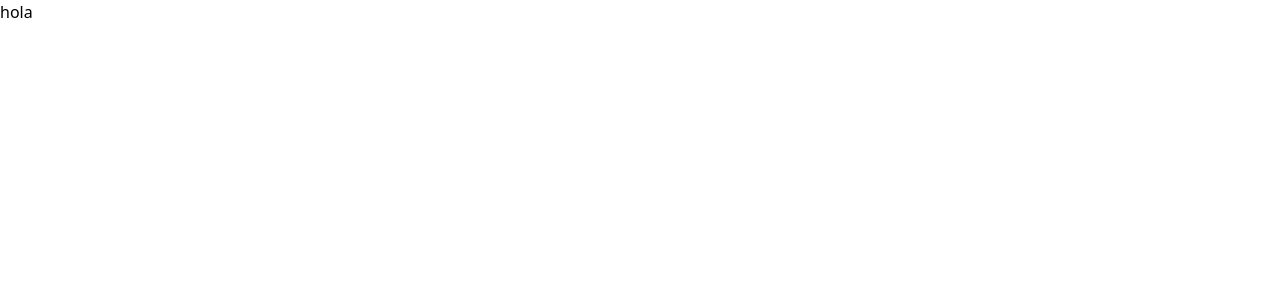
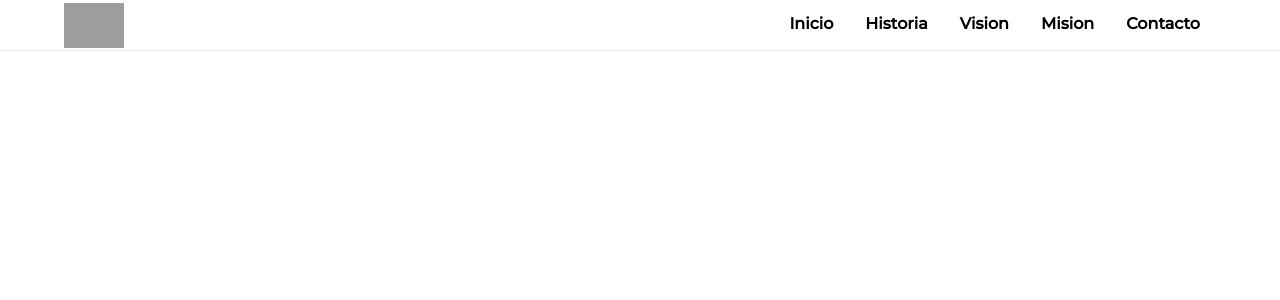
Before and after one commit to ROBER-SALAMA/ITEREX-WEB, a Vue app: page / in a window 1280 px wide. Shown: the top 300 px of the page. Built offline with nearby package versions, Linux system fonts and the light colour scheme; grey boxes are pictures that could not be loaded.

Commit message:
Interfaces
Creating home of Iterex

```diff
--- a/index.html
+++ b/index.html
@@ -1,13 +1,20 @@
 <!doctype html>
 <html lang="en">
+
 <head>
   <meta charset="UTF-8" />
   <link rel="icon" type="image/svg+xml" href="/vite.svg" />
   <meta name="viewport" content="width=device-width, initial-scale=1.0" />
   <title>Vite + Vue + TS</title>
+
+  <link rel="preconnect" href="https://fonts.googleapis.com">
+  <link rel="preconnect" href="https://fonts.gstatic.com" crossorigin>
+  <link href="https://fonts.googleapis.com/css2?family=Montserrat:wght@500&display=swap" rel="stylesheet">
 </head>
+
 <body>
   <div id="app"></div>
   <script type="module" src="/src/main.ts"></script>
 </body>
+
 </html>
--- a/package.json
+++ b/package.json
@@ -18,6 +18,7 @@
     "@vitejs/plugin-vue": "^4.2.3",
     "autoprefixer": "^10.4.16",
     "postcss": "^8.4.31",
+    "sass": "^1.69.5",
     "tailwindcss": "^3.3.5",
     "typescript": "^5.0.2",
     "vite": "^4.4.5",
--- /dev/null
+++ b/src/components/sideBar.vue
@@ -0,0 +1,45 @@
+<template>
+    <div class="antialiased bg-white borde">
+      <header class="lg:px-16 px-6 bg-c flex flex-wrap items-center lg:py-0 py-2">
+        <div class="flex-1 flex justify-between items-center">
+          <a href="#">
+            <img src="https://firebasestorage.googleapis.com/v0/b/iterex-5de03.appspot.com/o/ItterEx%20LOGO.png?alt=media&token=b4ee8a5f-7a58-46d3-a338-744b5d1c5e13" alt=""
+            width="60px" height="60px"
+            >
+          </a>
+        </div>
+        <label for="menu-toggle" class="pointer-cursor lg:hidden block"><svg class="fill-current #31241E"
+            xmlns="http://www.w3.org/2000/svg" width="20" height="20" viewBox="0 0 20 20">
+            <title>menu</title>
+            <path d="M0 3h20v2H0V3zm0 6h20v2H0V9zm0 6h20v2H0v-2z"></path>
+          </svg></label>
+        <input class="hidden" type="checkbox" id="menu-toggle" />
+
+        <div class="hidden lg:flex lg:items-center lg:w-auto w-full" id="menu">
+          <nav  class="">
+            <ul class="lg:flex items-center justify-between text-base pt-4 lg:pt-0">
+              <li><RouterLink to="/" style="font-family: 'Montserrat', sans-serif; font-weight: bold;"  class="lg:px-4 py-3 px-2 block border-b-2 border-transparent hover:border-red-500 hover:text-red-500" href="#">Inicio</RouterLink></li>
+              <li><RouterLink to="/about" style="font-family: 'Montserrat', sans-serif; font-weight: bold;" class="lg:px-4 py-3 px-2 block border-b-2 border-transparent hover:border-red-500 hover:text-red-500" href="#">Historia</RouterLink></li>
+              <li><RouterLink to="/contact" style="font-family: 'Montserrat', sans-serif; font-weight: bold;" class="lg:px-4 py-3 px-2 block border-b-2 border-transparent hover:border-red-500 hover:text-red-500" href="#">Vision</RouterLink></li>
+              <li><RouterLink to="/contact" style="font-family: 'Montserrat', sans-serif; font-weight: bold;" class="lg:px-4 py-3 px-2 block border-b-2 border-transparent hover:border-red-500 hover:text-red-500" href="#">Mision</RouterLink></li>
+              <li><RouterLink to="/contact" style="font-family: 'Montserrat', sans-serif; font-weight: bold;" class="lg:px-4 py-3 px-2 block border-b-2 border-transparent hover:border-red-500 hover:text-red-500" href="#">Contacto</RouterLink></li>
+
+            </ul>
+          </nav>
+        </div>
+
+      </header>
+      <hr style="color: black;">
+
+
+  </div>
+  </template>
+
+  <script lang="ts" setup>
+
+  </script>
+  <style lang="scss" scoped>#menu-toggle:checked+#menu {
+    display: block;
+  }
+
+  </style>
--- a/src/pages/Home.vue
+++ b/src/pages/Home.vue
@@ -1,11 +1,11 @@
 <template>
     <div>
-        <h1>hola</h1>
+        <sideBar></sideBar>
     </div>
 </template>
 
 <script lang="ts" setup>
-
+    import sideBar from '../components/sideBar.vue';
 </script>
 
 <style lang="scss" scoped>
```
Also changed, not shown: 1 other file (tests, documents, lock files or other folders). Lines whose indentation alone changed are shown as unchanged.
